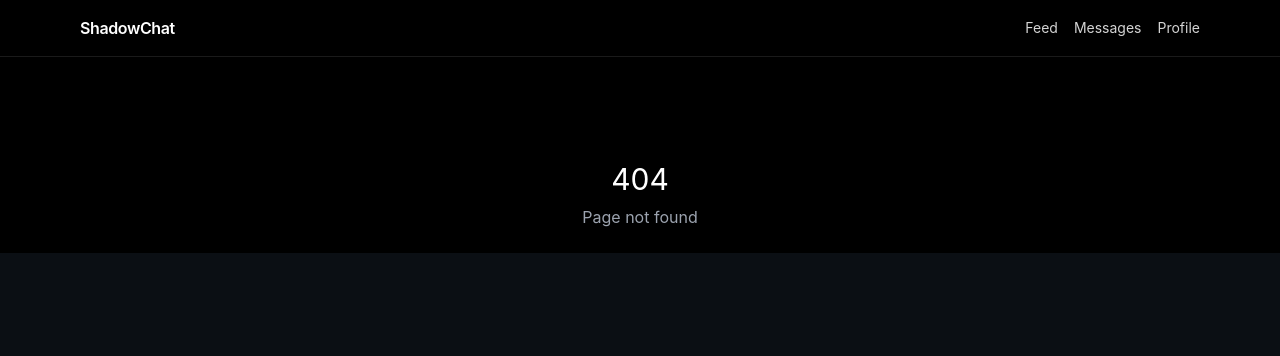
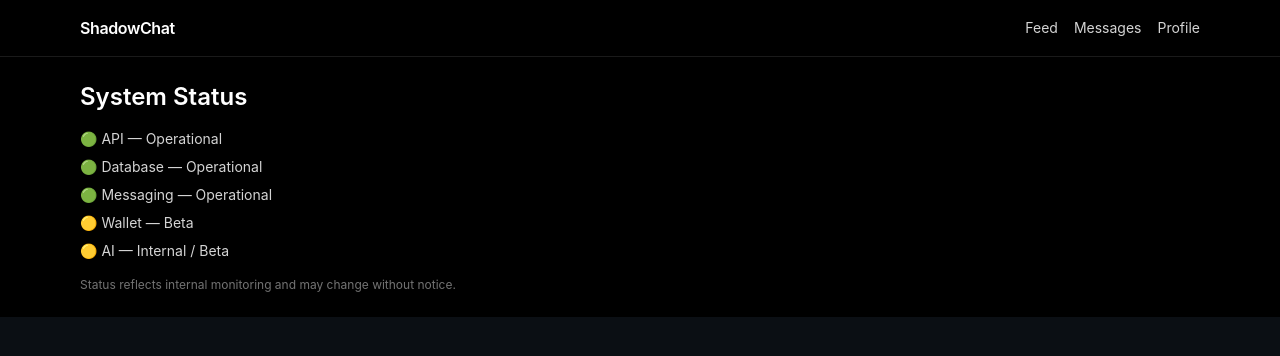
Before and after one commit to skylerblue444-code/Shadow-chat, a Next.js app in the folder apps/web/: page /status in a window 1280 px wide. Before the commit this address had no page. Shown: the top 356 px of the page. Built offline with nearby package versions, Linux system fonts and the light colour scheme.

Commit message:
Create page.tsx

```diff
--- /dev/null
+++ b/apps/web/app/status/page.tsx
@@ -0,0 +1,23 @@
+import AnimatedPage from "@/components/AnimatedPage";
+
+export default function StatusPage() {
+  return (
+    <AnimatedPage>
+      <div className="space-y-4">
+        <h1 className="text-2xl font-semibold">System Status</h1>
+
+        <ul className="text-sm space-y-2 text-neutral-300">
+          <li>🟢 API — Operational</li>
+          <li>🟢 Database — Operational</li>
+          <li>🟢 Messaging — Operational</li>
+          <li>🟡 Wallet — Beta</li>
+          <li>🟡 AI — Internal / Beta</li>
+        </ul>
+
+        <p className="text-xs text-neutral-500">
+          Status reflects internal monitoring and may change without notice.
+        </p>
+      </div>
+    </AnimatedPage>
+  );
+}
```
